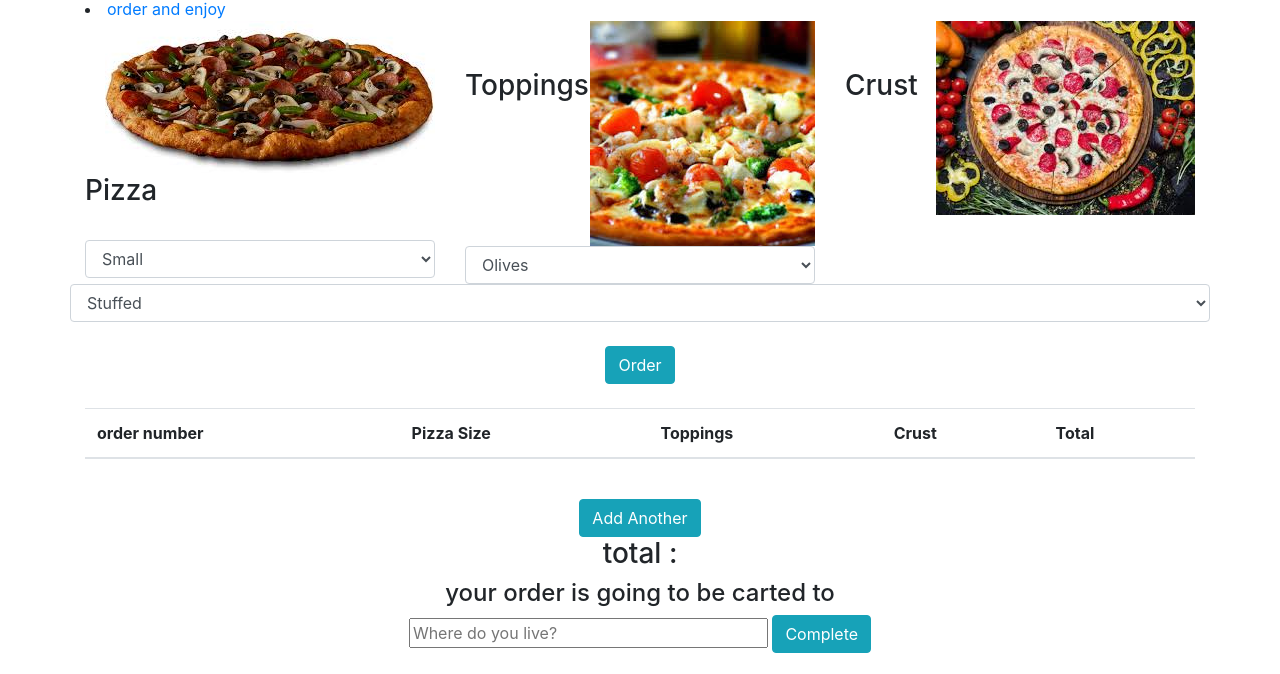
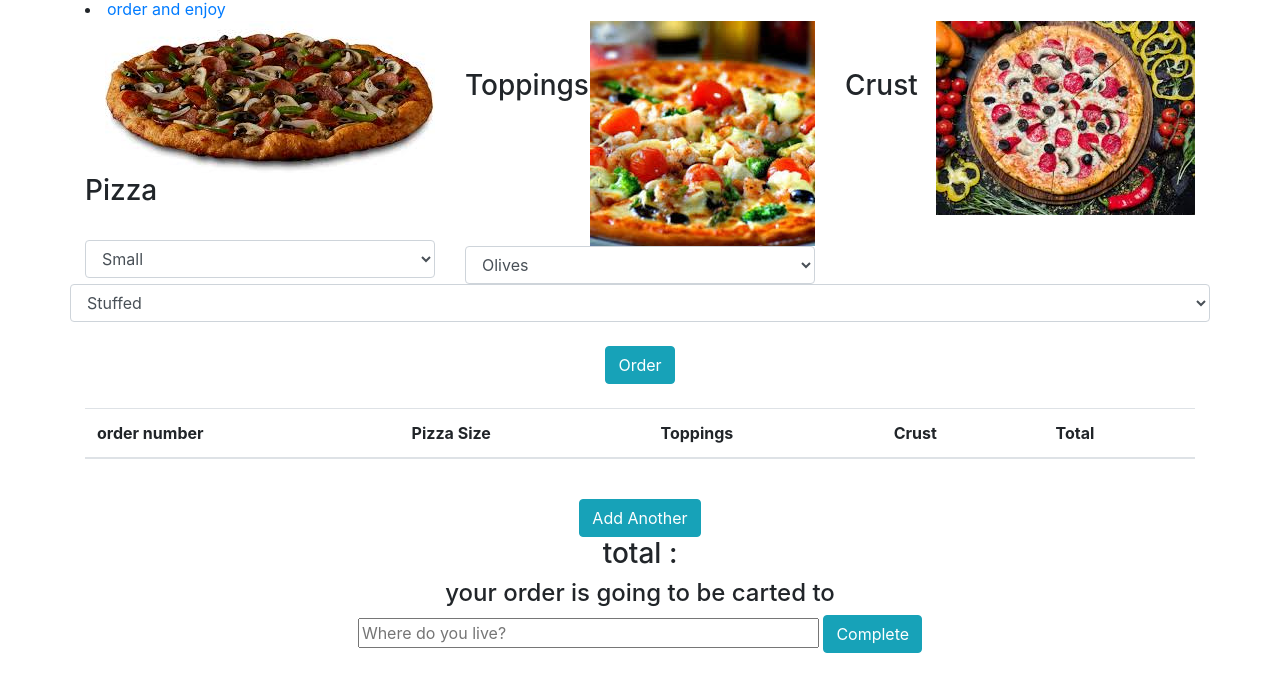
Before and after one commit to maxmigwi/pizza-place, a plain HTML site: page index.html in a window 1280 px wide. Shown: the part 115-789 px from the top of the page. Drawn offline with nearby package versions, Linux system fonts and the light colour scheme; files whose address does not match are found by name.

Commit message:
made changes in the html

```diff
--- a/index.html
+++ b/index.html
@@ -95,7 +95,7 @@
               <h3> total : <span></span></h3>
               <h4>your order is going to be carted to <span></span></h4>
               <div class="location text-center">
-                <input type="text" size="30" placeholder="Where do you live?" required />
+                <input type="text" size="40" placeholder="Where do you live?" required />
                 <button class="btn btn-info complete" type="submit">Complete</button>
               </div>
             </div>
```
Also changed, not shown: scripts.js (line endings or trailing spaces), 1 other file.
